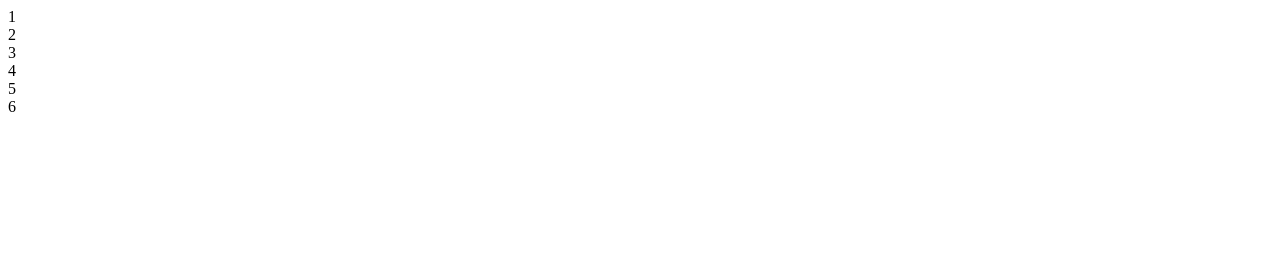
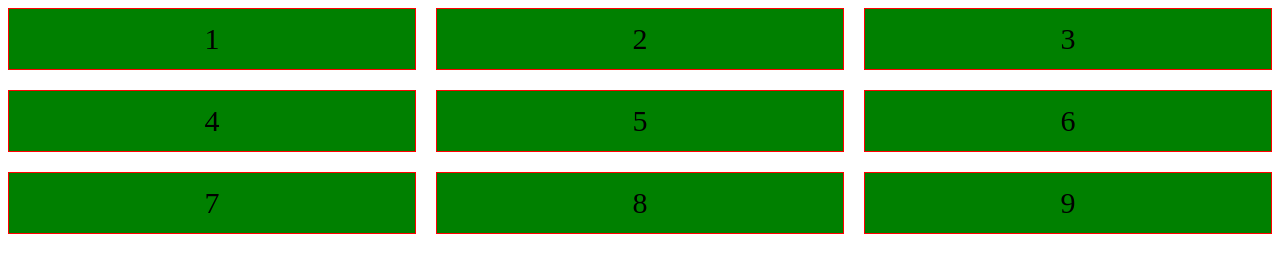
Before and after one commit to robsongarola/estudo_javaScript, a plain HTML site: page primeiro.html in a window 1280 px wide. Drawn offline with Linux system fonts and the light colour scheme.

Commit message:
Update primeiro.html

```diff
--- a/primeiro.html
+++ b/primeiro.html
@@ -4,6 +4,27 @@
     <meta charset="UTF-8">
     <meta name="viewport" content="width=device-width, initial-scale=1.0">
     <title>Document</title>
+
+    <style>
+        .box{
+            display: grid;
+            grid-template-columns: auto auto auto ;
+            column-gap: 20px;
+            row-gap: 20px;
+            width: 100%;
+            margin: auto auto;
+
+
+            & .conteudo{
+                padding: 10px;
+                border: 1px solid red;
+                text-align: center;
+                font-size: 30px;
+                height: 40px;
+                background-color: green;
+                align-content: center;
+            }
+    </style>
 </head>
 <body>
 
@@ -14,6 +35,9 @@
         <div class="conteudo">4</div>
         <div class="conteudo">5</div>
         <div class="conteudo">6</div>
+        <div class="conteudo">7</div>
+        <div class="conteudo">8</div>
+        <div class="conteudo">9</div>
     </div>
 
 </body>
```
